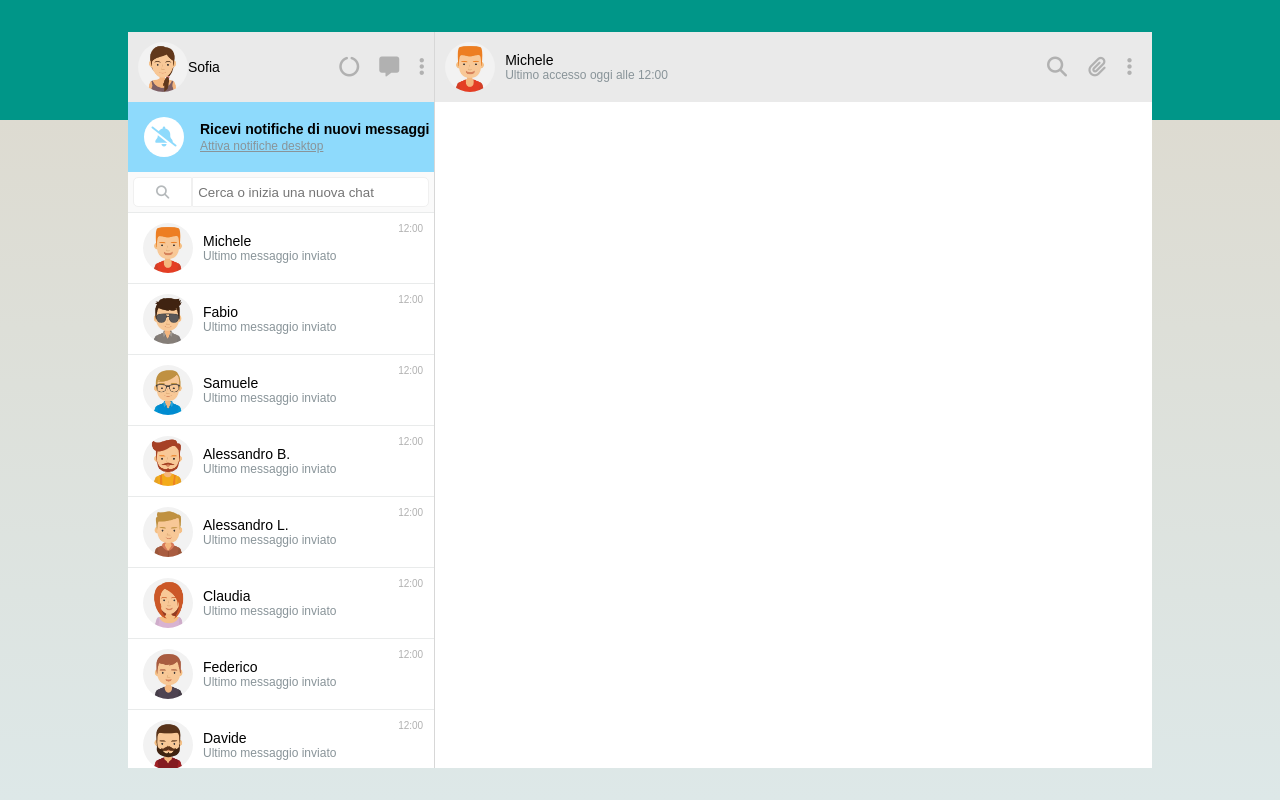
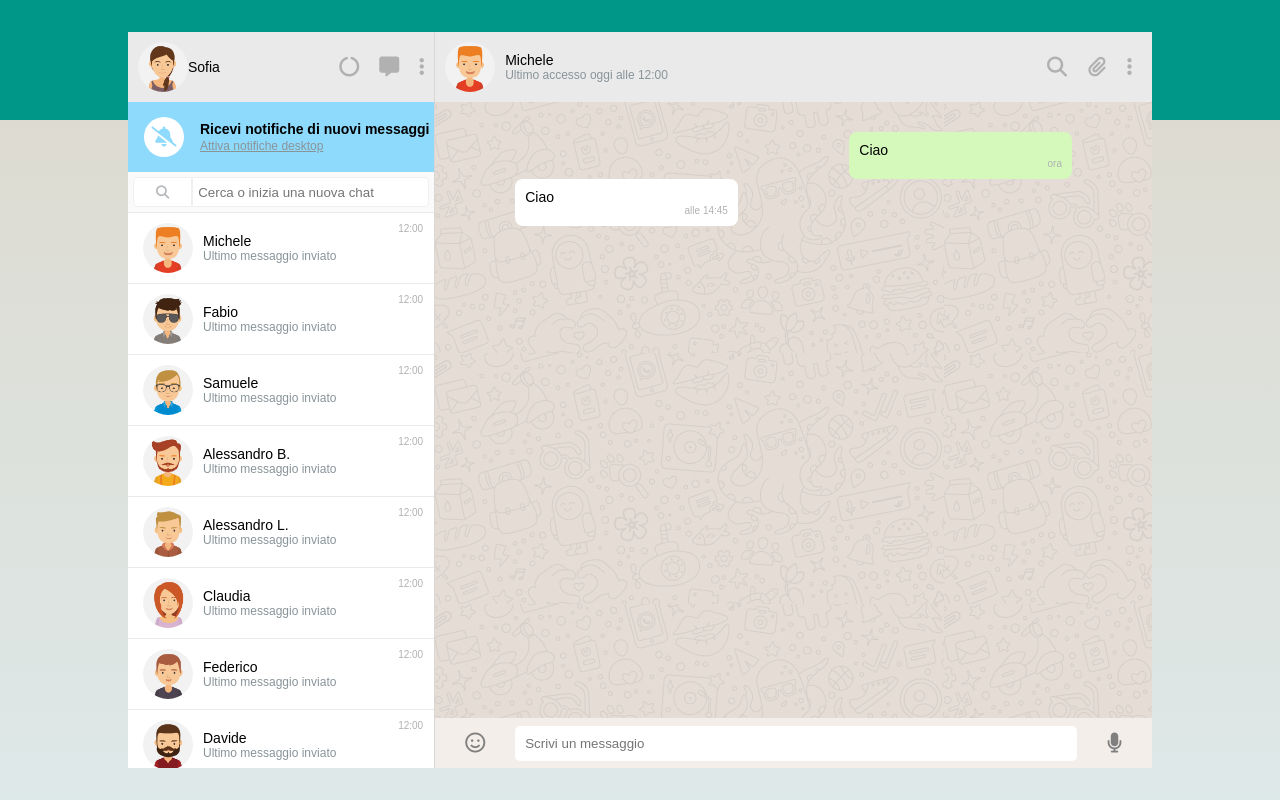
Before and after one commit to ilario-moreni/vue-boolzapp, a plain HTML site: page index.html in a window 1280 px wide. Drawn offline with nearby package versions, Linux system fonts and the light colour scheme.

Commit message:
milestone 1

```diff
--- a/css/style.css
+++ b/css/style.css
@@ -183,3 +183,62 @@ body{
     width: calc(100% - 194.4px);
     text-align: right;
 }
+
+
+/* chat */
+
+
+/* input */
+.input-chat-container{
+    background-color: #F3EEEA;
+    height: 50px;
+    display: flex;
+    justify-content: space-between;
+    align-items: center;
+}
+
+.input-chat-container input{
+    width: 100%;
+    padding: 10px;
+    border: none;
+    border-radius: 5px;
+}
+
+.input-chat-container i{
+    margin: 0 30px;
+    font-size: 20px;
+    color: grey;
+}
+
+/* chat screen */
+
+.chat-screen{
+    height: calc(100% - 50px);
+    background: url(../img/mine.jpg);
+    padding: 30px 80px;
+    display: flex;
+    flex-direction: column;
+}
+
+
+.sent-message, .received-message{
+    border-radius: 8px ;
+    min-width: 40%;
+    width: fit-content;
+    padding: 10px;
+}
+
+.sent-message{
+    background-color: #D5F9BA;
+    align-self: flex-end;
+}
+
+.received-message{
+    background-color: white;
+}
+
+.date-message{
+    font-size: 10px;
+    color:#B1B1B1;
+    text-align: right;
+}
--- a/index.html
+++ b/index.html
@@ -72,7 +72,25 @@
                         </div>
                     </div>
                 </div>
-                <div class="col-70"></div>
+                <div class="col-70">
+                    <div class="chat-screen">
+                        <div class="sent-message">Ciao
+                            <div class="date-message">
+                                ora
+                            </div>
+                        </div>
+                        <div class="received-message">Ciao
+                            <div class="date-message">
+                                alle 14:45
+                            </div>
+                        </div>
+                    </div>
+                    <div class="input-chat-container">
+                        <div><i class="fa-regular fa-face-smile"></i></div>
+                        <input type="text" placeholder="Scrivi un messaggio">
+                        <div><i class="fa-solid fa-microphone"></i></div>
+                    </div>
+                </div>
             </div>
         </div>
         <script src="https://unpkg.com/vue@3/dist/vue.global.js"></script>
```
